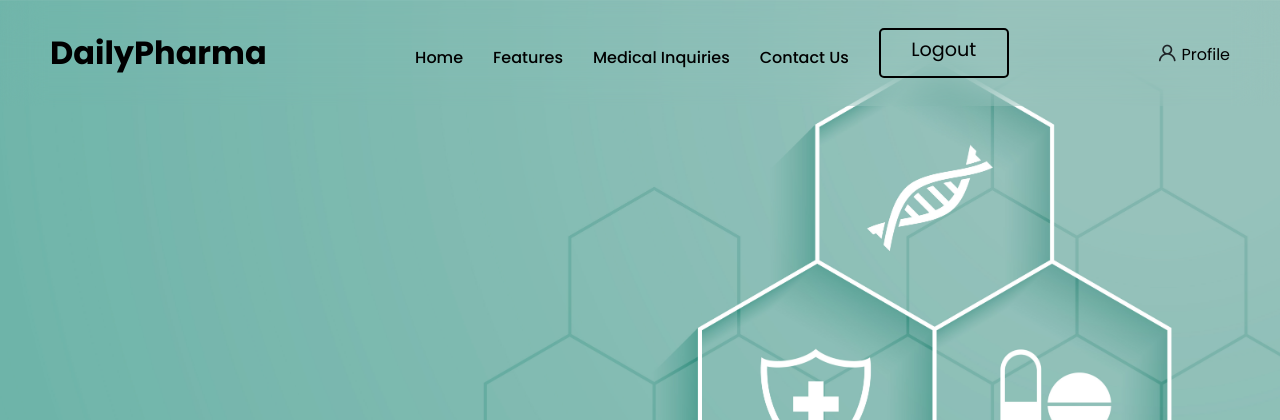
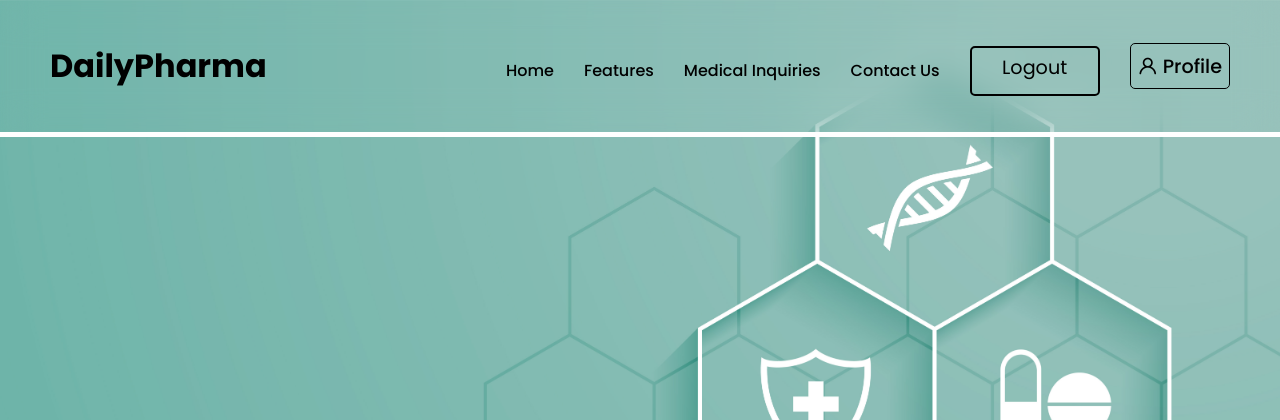
Before and after one commit to Arnold-18-CS/Daily-Pharma, a PHP site: page /patientView.html in a window 1280 px wide. Shown: the top 420 px of the page. Run offline with PHP 8.4, Linux system fonts and the light colour scheme.

Commit message:
CSS and HTML on patient nav

```diff
--- a/patientView.html
+++ b/patientView.html
@@ -18,6 +18,7 @@
                 <a href="index.html">DailyPharma</a>
             </div>
 
+            <div class="navbar">
                 <nav class= navbar id="navbar">
                     <a href="index.html">Home</a>
                     <a href="#feature">Features</a>
@@ -28,8 +29,11 @@
                 </nav>
 
                 <div class="profile" >
-                <i class="uil uil-user"></i>
-                <a href="profile.html">Profile</a><!--Place username here-->
+                    <a href="profile.html">
+                        <i class="uil uil-user"></i>Profile
+                    </a><!--Place username here-->
+                </div>
+
             </div>
 
             <i class="uil uil-bars navbar-toggle" onclick="toggleOverlay()"></i>
--- a/style.css
+++ b/style.css
@@ -925,21 +925,43 @@ label.left{
     height: 100vh;
 }
 
-.profile i{
+.PatientView header{
+    border-bottom: 5px solid white;
+}
+
+.PatientView nav a{
+    margin-top: 10px;
+    margin-right: 30px;
+}
+
+.profile{
+    padding: 7px;
+    border: 1px solid black;
+    border-radius: 5px;
+}
+
+.profile a i{
     font-size: 20px;
-
+    margin-right: 5px;
 }
 
 .profile a{
     text-decoration: none;
     color: black;
+    font-weight: 500;
+    font-size: 1.2em;
 }
 
-@media screen and (max-width:500px) {
-    .profile{
+@media screen and (max-width:1100px){
+    .navbar{
         display: none;
     }
+
+    .PatientView .navbar-toggle{
+        display: block;
+    }
 }
+
 
 
 #inquiries{
```
Lines whose indentation alone changed are shown as unchanged.
